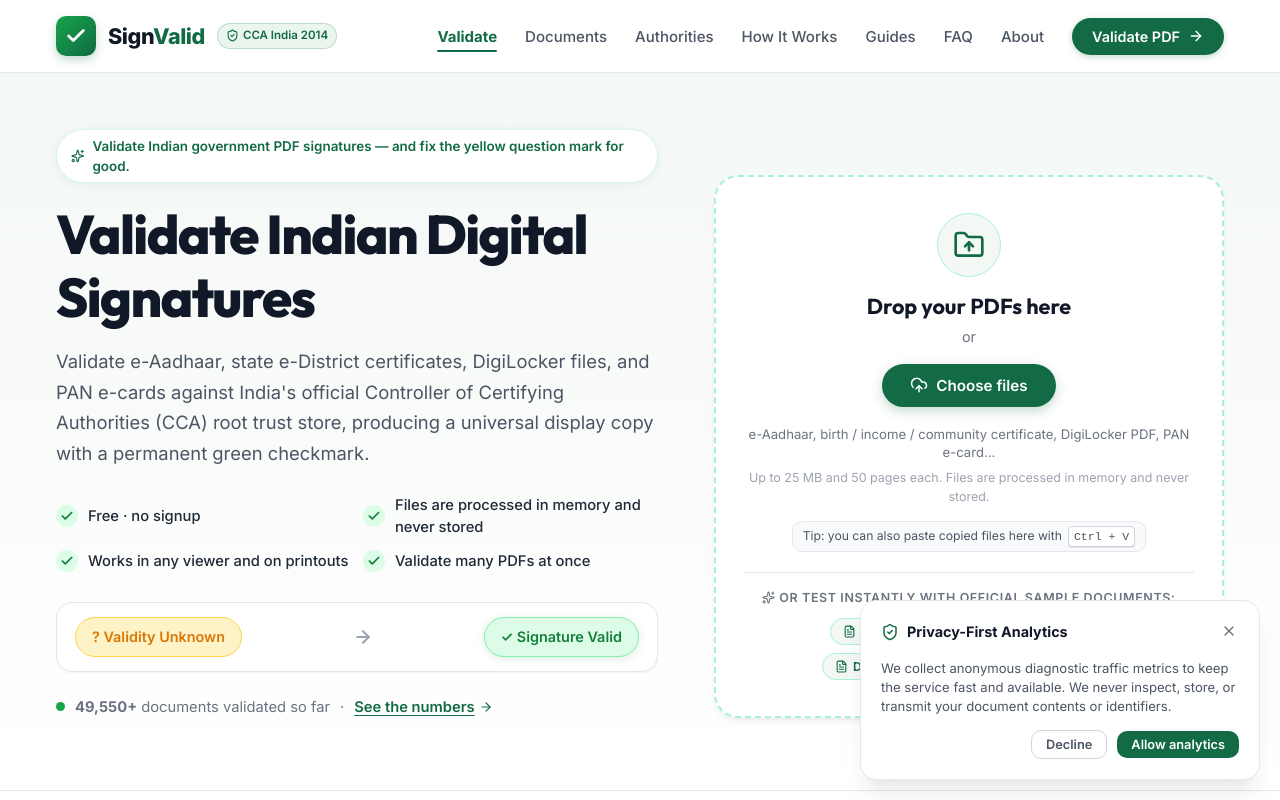
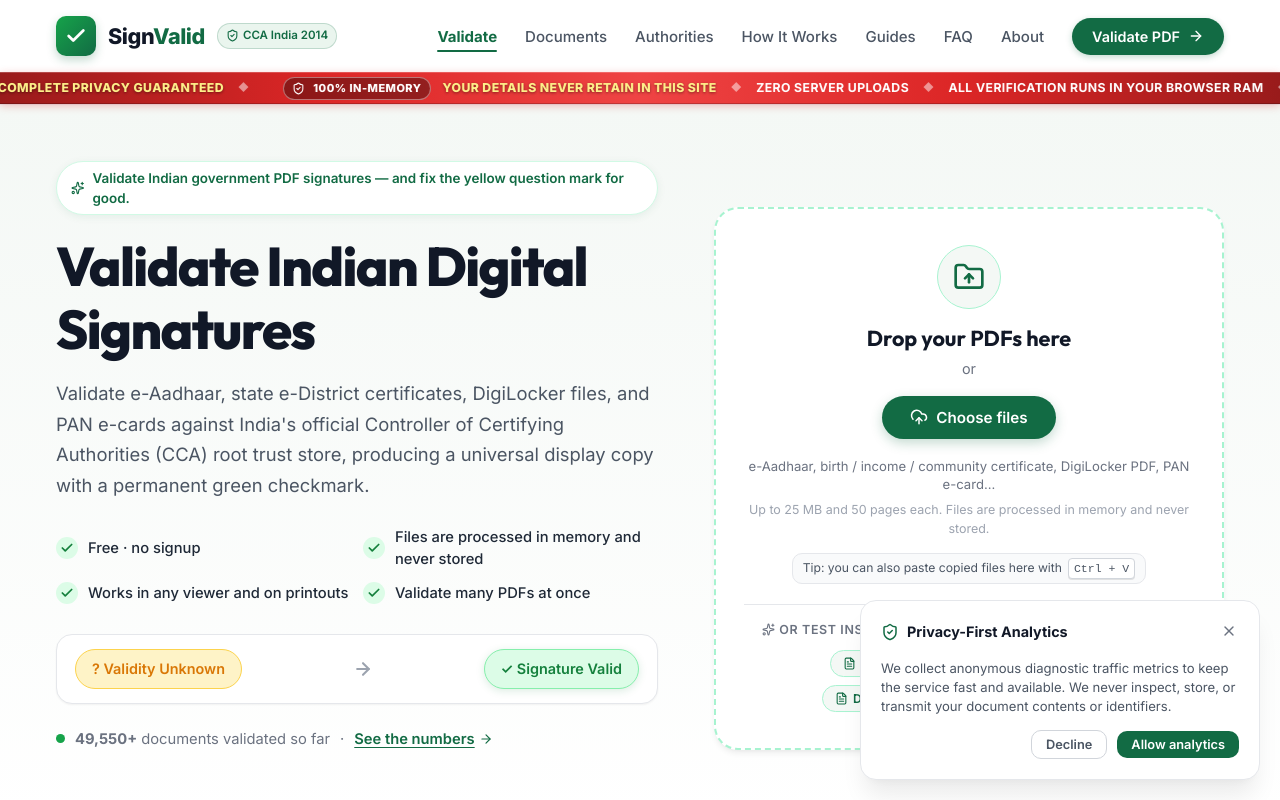
Before and after one commit to Gongchampou/SignvalidGov., a React (Vite) app: page / in a window 1280 px wide. Shown: the top 800 px of the page. Built offline with nearby package versions, Linux system fonts and the light colour scheme.

Commit message:
add ribbon for guranty privacy alert

```diff
--- a/src/components/Header.tsx
+++ b/src/components/Header.tsx
@@ -194,6 +194,30 @@
           </div>
         )}
       </div>
+
+      {/* Red Running Privacy Ribbon Bar (Continuous Left-to-Right Stream) */}
+      <div className="red-privacy-ribbon" role="region" aria-label="100% Client-Side In-Memory Privacy Guarantee">
+        <div className="ribbon-ticker-track">
+          {[1, 2].map((set) => (
+            <div key={set} className="ribbon-ticker-group">
+              <span className="ribbon-badge">
+                <ShieldCheck size={13} style={{ display: 'inline', verticalAlign: '-2px', marginRight: 4 }} />
+                100% IN-MEMORY
+              </span>
+              <span className="ribbon-highlight">YOUR DETAILS NEVER RETAIN IN THIS SITE</span>
+              <span className="ribbon-bullet">◆</span>
+              <span>ZERO SERVER UPLOADS</span>
+              <span className="ribbon-bullet">◆</span>
+              <span>ALL VERIFICATION RUNS IN YOUR BROWSER RAM</span>
+              <span className="ribbon-bullet">◆</span>
+              <span>FILES ARE NEVER SAVED, STORED, OR TRANSMITTED</span>
+              <span className="ribbon-bullet">◆</span>
+              <span className="ribbon-highlight">COMPLETE PRIVACY GUARANTEED</span>
+              <span className="ribbon-bullet">◆</span>
+            </div>
+          ))}
+        </div>
+      </div>
     </header>
   );
 };
--- a/src/index.css
+++ b/src/index.css
@@ -340,6 +340,91 @@
   }
 }
 
+/* ==========================================================================
+   Red Running Privacy Ribbon (Marquee Stream from Left to Right)
+   ========================================================================== */
+.red-privacy-ribbon {
+  width: 100%;
+  background: linear-gradient(90deg, #991B1B 0%, #DC2626 25%, #EF4444 50%, #DC2626 75%, #991B1B 100%);
+  color: #FFFFFF;
+  overflow: hidden;
+  white-space: nowrap;
+  display: flex;
+  align-items: center;
+  position: relative;
+  height: 32px;
+  font-size: 0.77rem;
+  font-weight: 700;
+  letter-spacing: 0.03em;
+  box-shadow: 0 2px 8px rgba(220, 38, 38, 0.28);
+  border-top: 1px solid rgba(255, 255, 255, 0.2);
+  border-bottom: 1px solid rgba(0, 0, 0, 0.2);
+  user-select: none;
+  z-index: 99;
+}
+
+@media (max-width: 640px) {
+  .red-privacy-ribbon {
+    height: 28px;
+    font-size: 0.70rem;
+  }
+}
+
+.red-privacy-ribbon:hover .ribbon-ticker-track {
+  animation-play-state: paused;
+}
+
+.ribbon-ticker-track {
+  display: flex;
+  align-items: center;
+  width: max-content;
+  will-change: transform;
+  animation: runLeftToRight 36s linear infinite;
+}
+
+@keyframes runLeftToRight {
+  0% {
+    transform: translateX(-50%);
+  }
+  100% {
+    transform: translateX(0%);
+  }
+}
+
+.ribbon-ticker-group {
+  display: flex;
+  align-items: center;
+  flex-shrink: 0;
+  padding: 0 10px;
+}
+
+.ribbon-badge {
+  display: inline-flex;
+  align-items: center;
+  gap: 4px;
+  background-color: rgba(0, 0, 0, 0.35);
+  border: 1px solid rgba(255, 255, 255, 0.4);
+  padding: 2px 8px;
+  border-radius: var(--radius-full);
+  font-weight: 800;
+  font-size: 0.69rem;
+  letter-spacing: 0.04em;
+  margin-right: 12px;
+  color: #FFFFFF;
+}
+
+.ribbon-highlight {
+  color: #FEF08A;
+  font-weight: 800;
+  text-shadow: 0 1px 3px rgba(0, 0, 0, 0.45);
+}
+
+.ribbon-bullet {
+  color: rgba(255, 255, 255, 0.5);
+  font-size: 0.65rem;
+  margin: 0 14px;
+}
+
 /* Hero Section */
 .hero-section {
   background: linear-gradient(180deg, #F4F8F5 0%, #FFFFFF 100%);
@@ -387,7 +472,7 @@
   }
   .hero-grid > div:last-child {
     position: sticky;
-    top: 92px;
+    top: 114px;
   }
 }
 
@@ -956,7 +1041,7 @@
 @media (min-width: 768px) {
   .results-preview-col {
     position: sticky;
-    top: 84px;
+    top: 114px;
     z-index: 10;
   }
 }
```
